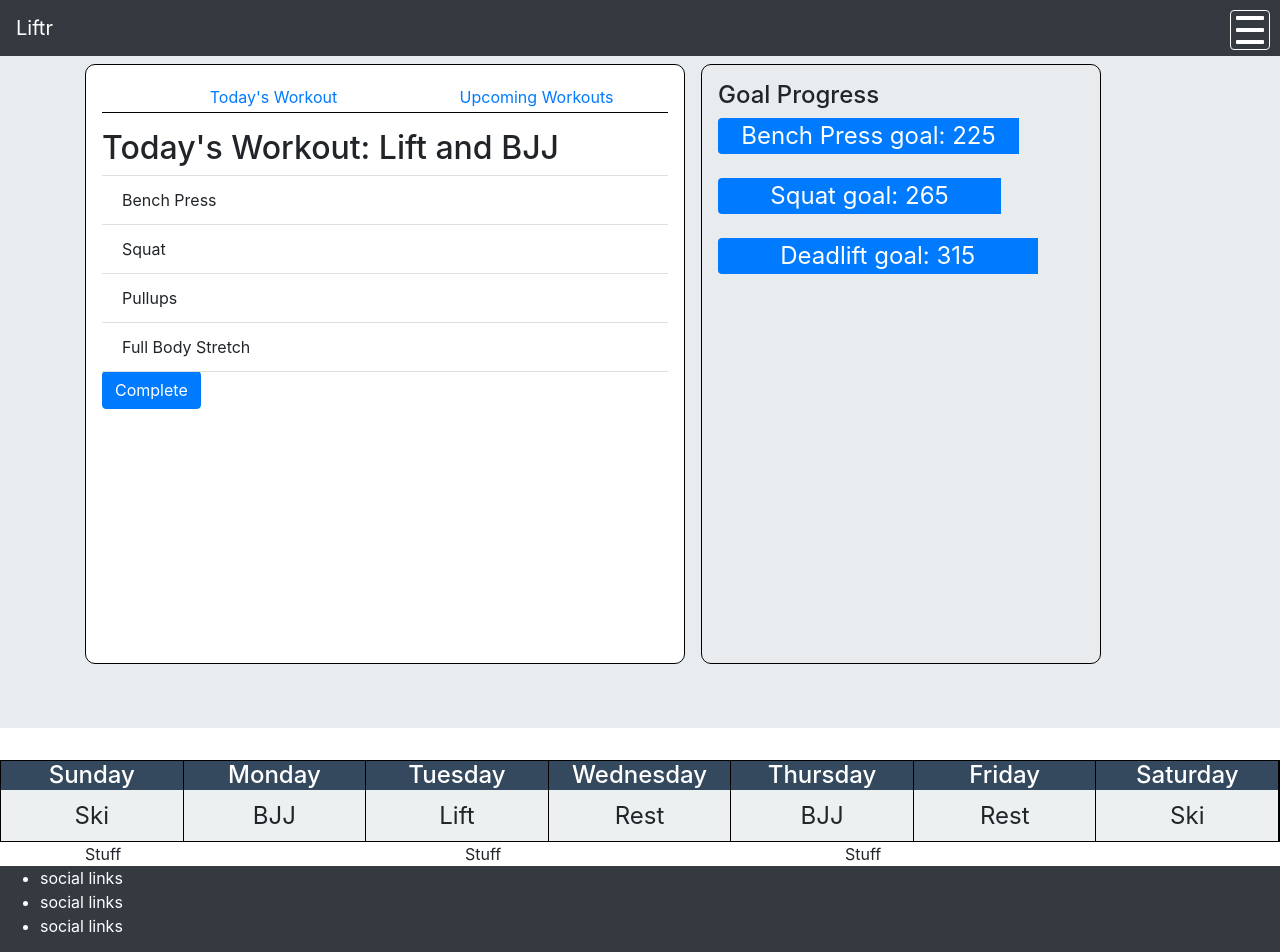
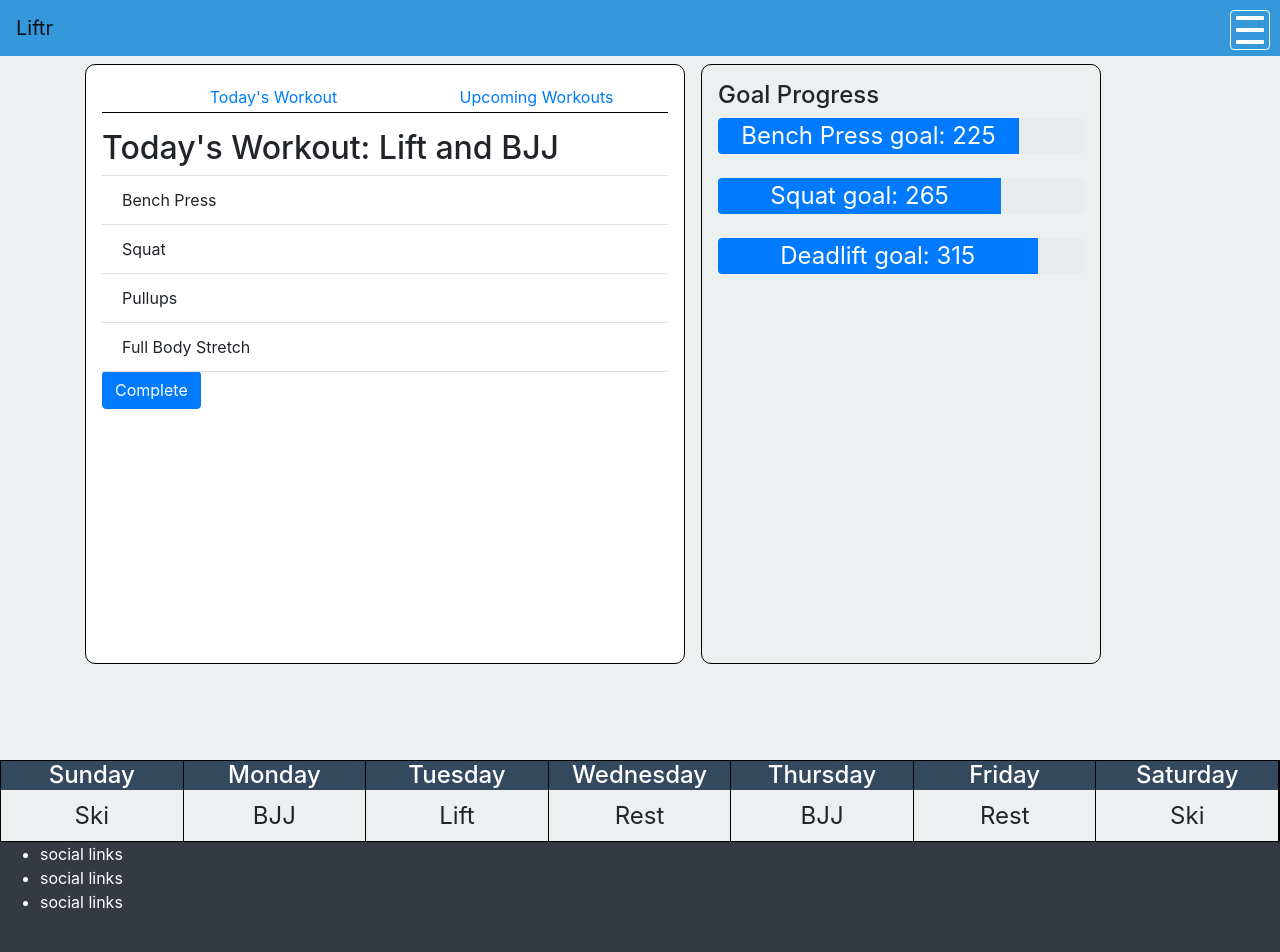
Before and after one commit to grantfogle/liftr-front-end, a React (Create React App) app: page / in a window 1280 px wide. Shown: the top 952 px of the page. Built offline with nearby package versions, Linux system fonts and the light colour scheme.

Commit message:
adding background colors

```diff
--- a/src/App.css
+++ b/src/App.css
@@ -1,3 +1,6 @@
+header nav {
+  background-color: #3498db;
+}
 .hamburger {
   position: fixed;
   top: 0;
@@ -22,6 +25,14 @@
   width: 100%;
   border: 2px solid white;
   border-radius: 1px;
+}
+
+.jumbo {
+  background-color: transparent;
+}
+
+.main {
+  background-color: #ecf0f1;
 }
 
 .daily-workout {
--- a/src/App.js
+++ b/src/App.js
@@ -38,17 +38,12 @@ class App extends Component {
       <div style={{ height: '100%' }}>
         <Navigation toggleSideMenu={this.toggleSideMenu} />
         <SideMenu sideMenu={this.state.sideMenu} toggleSideMenu={this.toggleSideMenu} />
-        {/* <MiniNavigation /> */}
-        {/* <DailyWorkout /> */}
-        <Goals />
-        <Schedule />
-        <Container>
-          <Row>
-            <Col>Stuff</Col>
-            <Col>Stuff</Col>
-            <Col>Stuff</Col>
-          </Row>
-        </Container>
+        <div className="main">
+          {/* <MiniNavigation /> */}
+          {/* <DailyWorkout /> */}
+          <Goals />
+          <Schedule />
+        </div>
         <Footer />
       </div>
     );
--- a/src/components/Goals.js
+++ b/src/components/Goals.js
@@ -51,7 +51,7 @@ const dailyWorkout = () => {
 
 const Goals = () => {
     return (
-        <Jumbotron fluid>
+        <Jumbotron fluid className="jumbo">
             <Container className="workout-container">
                 <div className="daily-workout">
                     <MiniNavigation />
--- a/src/components/Navigation.js
+++ b/src/components/Navigation.js
@@ -6,7 +6,8 @@ const Navigation = ({ toggleSideMenu }) => {
     return (
         <header>
             <nav>
-                <Navbar fixed="top" bg="dark" variant="dark">
+                {/* <Navbar fixed="top" bg="dark" variant="dark"> */}
+                <Navbar fixed="top">
                     <Navbar.Brand href="#home">
                         Liftr
                     </Navbar.Brand>
```
